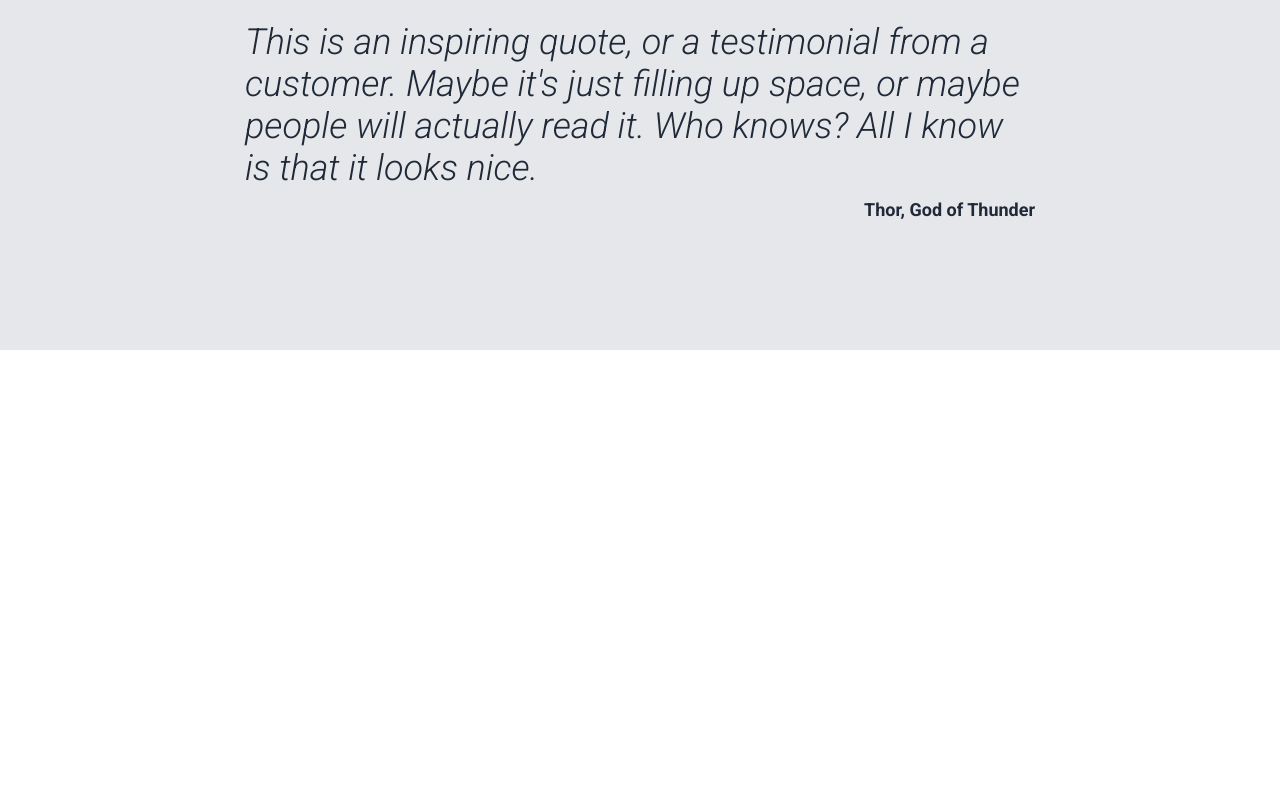
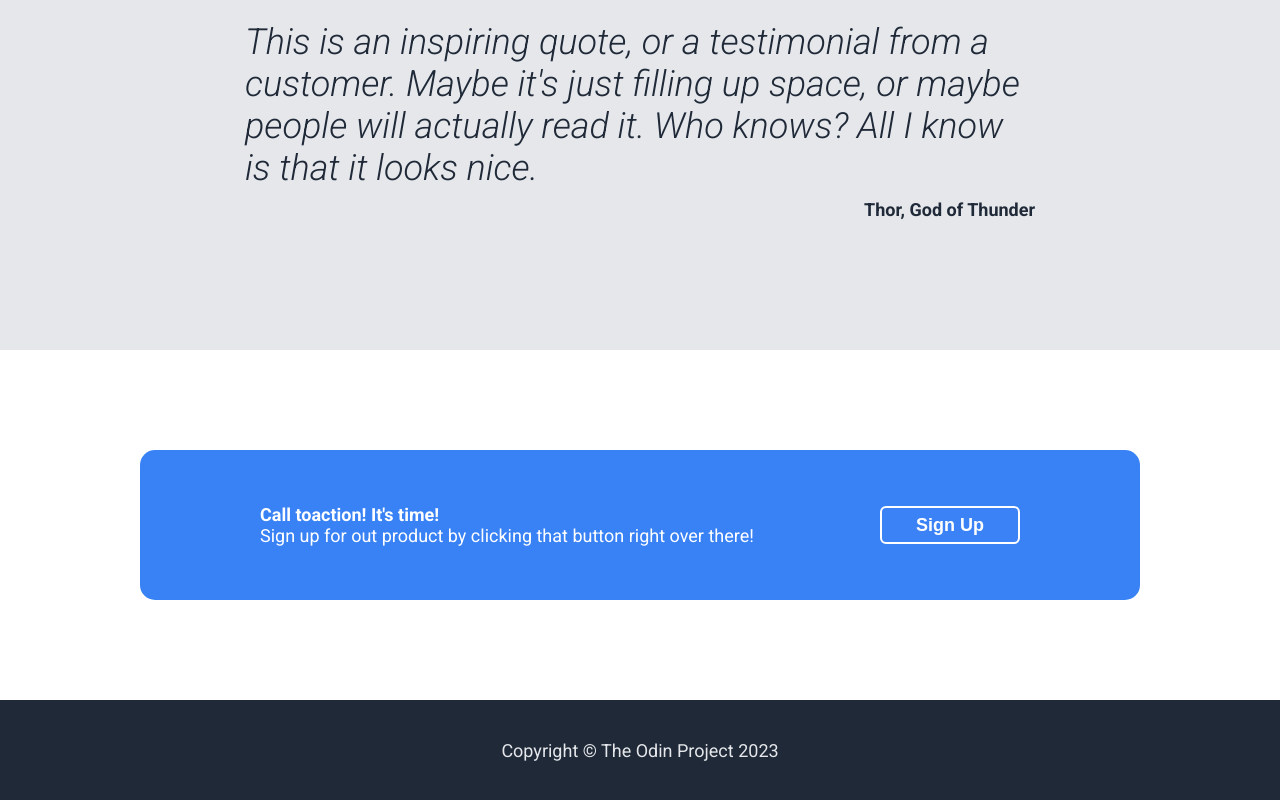
Before and after one commit to vladjah/landing-page, a plain HTML site: page index.html in a window 1280 px wide. Shown: the part 1166-1966 px from the top of the page. Before the commit the page ends 1516 px from the top, so only its background shows below. Drawn offline with Linux system fonts and the light colour scheme; a web font is replaced by a local one.

Commit message:
Create and style action section and footer

```diff
--- a/index.html
+++ b/index.html
@@ -69,7 +69,17 @@
         </p>
         <p class="author"><b> Thor, God of Thunder</b></p>
     </div>
+    <div class="action-wrap">
+        <div class="action-banner">
+            <div class="action-text">
+                <p><b>Call toaction! It's time!</b></p>
+                <p>Sign up for out product by clicking that button right over there!</p>
+            </div>
+            <button style="border: 2px solid white;">Sign Up</button>
+        </div>
+    </div>
 </body>
 <footer>
+    <p>Copyright &#169; The Odin Project 2023</p>
 </footer>
 </html>
--- a/style.css
+++ b/style.css
@@ -151,3 +151,32 @@ text-align: center;
     color: #1f2937;
     text-align: left;
 }
+
+
+.action-wrap{
+height: 350px;
+display: flex;
+justify-content: center;
+align-items: center;
+}
+.action-banner{
+    box-sizing: border-box;
+    padding: 0px 120px;
+    height: 150px;
+    width: 1000px;
+    border-radius: 15px;
+    background-color: #3882f6;
+    display: flex;
+justify-content: space-between;
+align-items: center;
+}
+
+footer{
+    height: 100px;
+    background-color: #1f2937;
+    font-size: 18px;
+    color: #e5e7eb;
+    display: flex;
+    justify-content: center;
+    align-items: center;
+}
```
